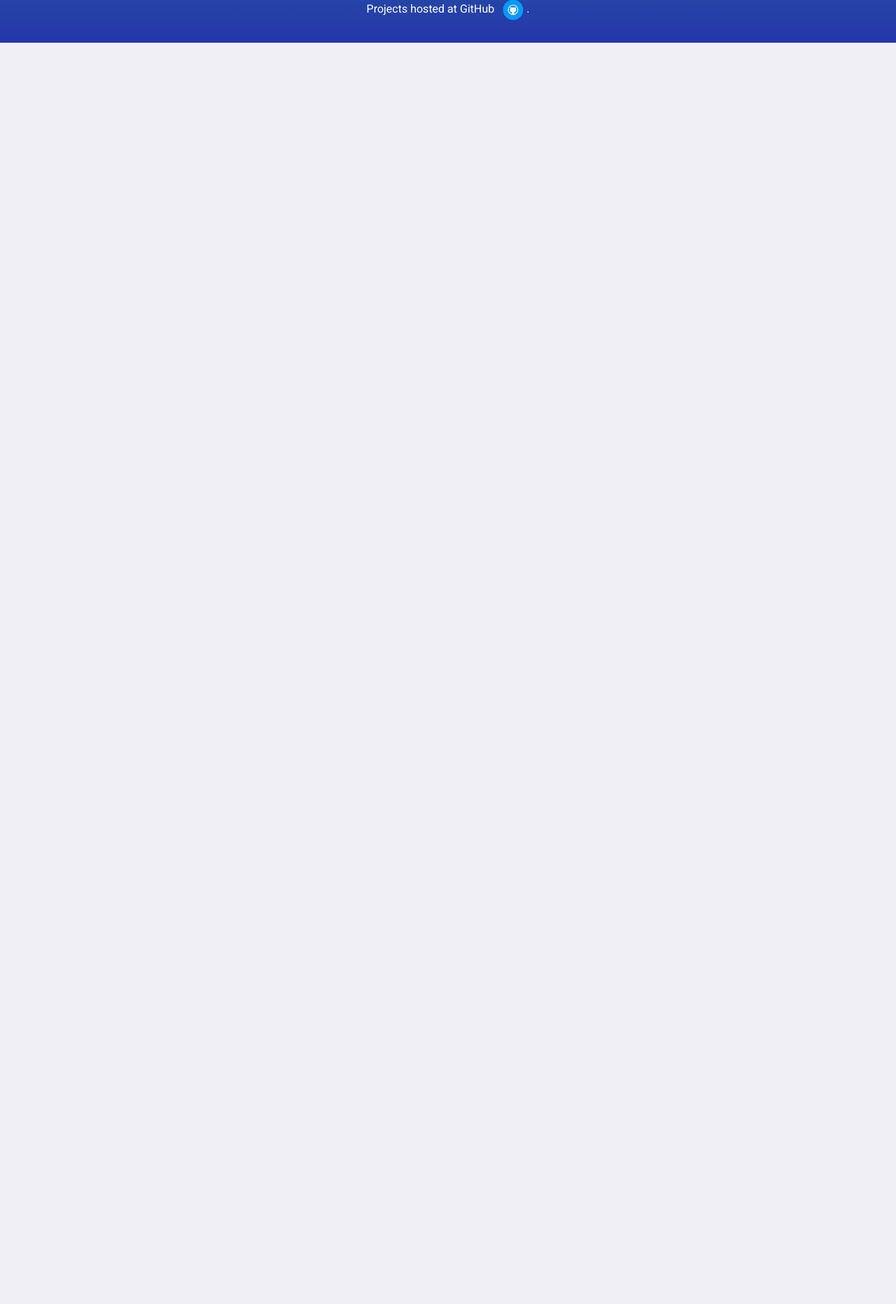
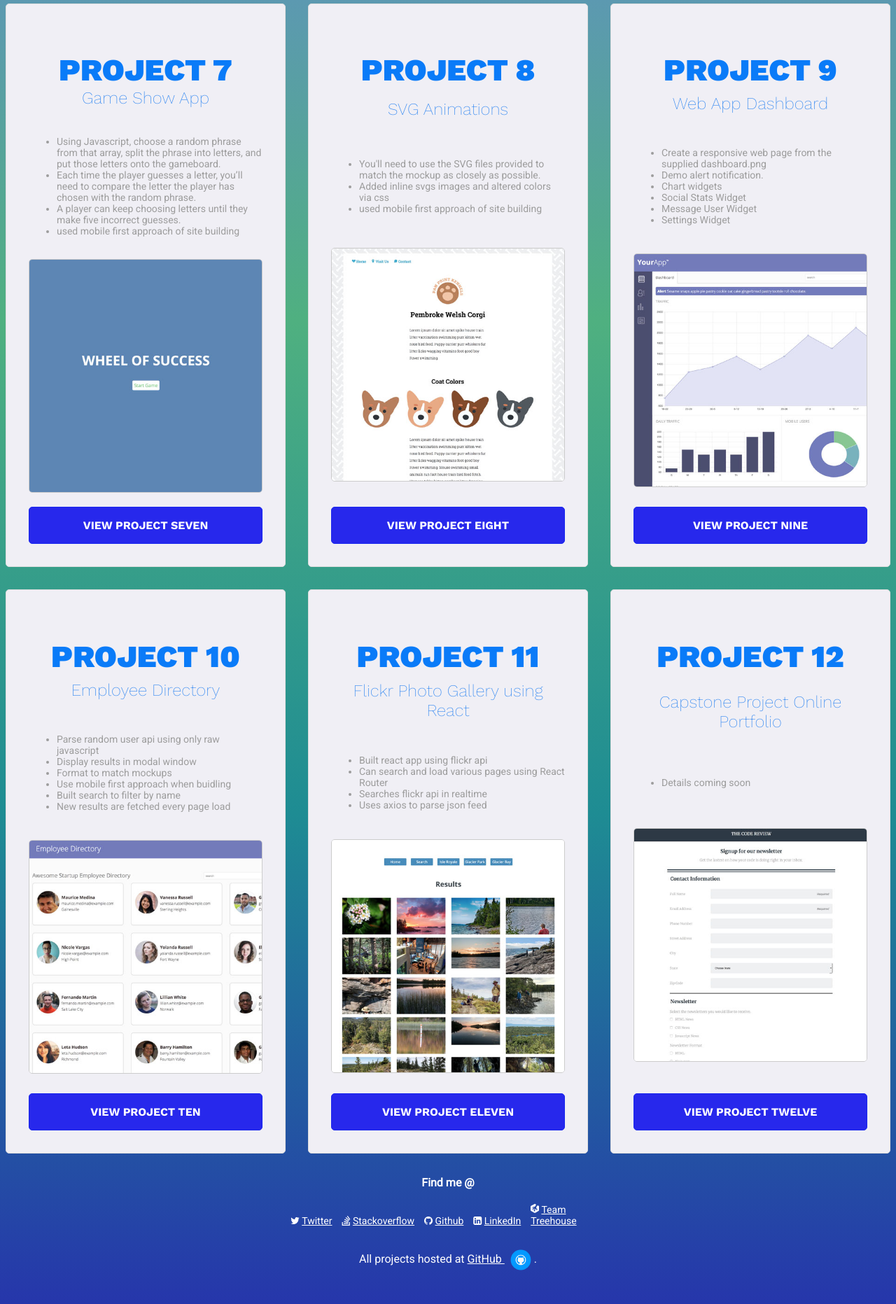
Before and after one commit to digitalbart/project-12-online-portfolio, a PHP site: page / in a window 1280 px wide. Shown: the part 1832-3695 px from the top of the page at 70% size. Before the commit the page ends 1893 px from the top, so only its background shows below. Run offline with PHP 8.4, Linux system fonts and the light colour scheme; some libraries are stand-ins or nearby versions.

Commit message:
various updates
add project images, began working on isotope for filtering via js

```diff
--- a/css/styles.css
+++ b/css/styles.css
@@ -1,6 +1,6 @@
 /**
  * ===================================
- *  style sheet for portfolio
+ *  style sheet for portfolio online final project
  *
  * author: Brian Barthold
  * url: https://www.digitalbart.com/projects/
@@ -33,7 +33,7 @@ background: linear-gradient(0deg, rgba(38,54,171,1) 0%, rgba(30,140,147,1) 19%,
         grid-template-columns: 1fr;
         grid-column-gap: 2rem;
         grid-row-gap: 2rem;
-		max-width: 1280px;
+		max-width: 1680px;
 		margin: 1em auto;
         align-items: center;
         justify-content: center;
@@ -47,7 +47,7 @@ background: linear-gradient(0deg, rgba(38,54,171,1) 0%, rgba(30,140,147,1) 19%,
 		display: flex;
 		flex-direction: column;
 		height: 100%;
-		justify-content: space-around;
+		justify-content: space-between;
 		padding: 1rem;
 		position: relative;
 		text-align: center;
@@ -91,7 +91,7 @@ background: linear-gradient(0deg, rgba(38,54,171,1) 0%, rgba(30,140,147,1) 19%,
         display: inline-block;
         font-family: 'work sans';
         font-weight: 700;
-        margin: auto 1em 1em;
+        /*margin: auto 1em 1em;*/
         padding: 1em 2em;
         position: relative;
         text-decoration: none;
@@ -118,6 +118,24 @@ background: linear-gradient(0deg, rgba(38,54,171,1) 0%, rgba(30,140,147,1) 19%,
     	font-size: 400%;
     }
 
+    img {
+        max-width: 100%;
+        border: 1px solid #ccc;
+        border-radius: 5px;
+        margin: 1rem 0;
+        position: relative;
+        transition: all 1s;
+    }
+
+    a {
+        overflow: hidden;
+    }
+
+    a img:hover {
+        transform: scale(1.2);
+    }
+
+
     footer {
     	margin: 2em;
     	text-align: center;
@@ -129,20 +147,57 @@ background: linear-gradient(0deg, rgba(38,54,171,1) 0%, rgba(30,140,147,1) 19%,
     }
 
     footer img {
-    	max-height: 30px;
-    	vertical-align: middle;
-    	padding-left: 0.5em;
-    	padding-right: 0.25em;
+        max-height: 30px;
+        padding-left: 0.5em;
+        padding-right: 0.25em;
+        vertical-align: middle;
+        border: 0;
+        width: auto;
+        max-width: 50px;
+    }
+
+    .logo-icon {
+        max-width: 12px;
+        fill: #fff;
+    }
+
+    i.fa {
+        color: #fff;
+    }
+
+    .list-inline  {
+        list-style: none none;
+        text-align: center;
+        padding-left: 0;
+    }
+
+    .list-inline > li {
+        display: inline-block;
+        padding-right: 5px;
+        padding-left: 5px;
+    }
+
+    @media (min-width: 500px) {
+
+        .grid div {
+            padding: 2rem;
+        }
     }
 
     @media (min-width: 675px) {
 		.grid {
 			grid-template-columns: repeat(2, 1fr);
 		}
+        .grid div {
+            padding: 1.25rem;
+        }
 	}
 
     @media (min-width: 1100px) {
 		.grid {
 			grid-template-columns: repeat(3, 1fr);
 		}
+        .grid div {
+            padding: 2rem;
+        }
 	}
--- a/index.html
+++ b/index.html
@@ -5,7 +5,6 @@
     <meta name="viewport" content="width=device-width, initial-scale=1">
     <meta http-equiv="Content-Type" content="text/html; charset=utf-8" />
     <meta name="keywords" content="I am a web developer, who resides in Northwest Indiana. During the day I work at The Grossbauer Group developing custom websites and web applications. " />
-    <link href="css/bootstrap.css" rel='stylesheet' type='text/css' />
     <link rel="stylesheet" href="//maxcdn.bootstrapcdn.com/font-awesome/4.3.0/css/font-awesome.min.css">
     <!-- Custom Theme files -->
     <link href="css/styles.css" rel='stylesheet' type='text/css' />
@@ -37,16 +36,17 @@
     </header>
     <main>
         <div class="grid">
-            <div>
+            <div class="project">
                 <h2>Project 1</h2>
                 <h3>Peronal Portfolio</h3>
                 <ul>
                 	<li>simple single page portfolio exercise for team treehouse</li>
     				<li>built using mockups provided as png</li>
                 </ul>
+                <a href="./1/"><img src="images/project-1.jpg" alt="Project One"></a>
                 <a class="button" href="./1/">View Project One</a>
             </div>
-            <div>
+            <div class="project">
                 <h2>Project 2</h2>
                 <h3>Responsive Layout</h3>
                 <ul>
@@ -54,9 +54,10 @@
     				<li>built using mockups provided as png</li>
     				<li>used mobile first approach of site building</li>
                 </ul>
+                <a href="./2/"><img src="images/project-2.jpg" alt="Project Two"></a>
                 <a class="button" href="./2/">View Project Two</a>
             </div>
-            <div>
+            <div class="project">
                 <h2>Project 3</h2>
                 <h3>Online Registration Form</h3>
                 <ul>
@@ -65,9 +66,10 @@
                 	<li>used mobile first approach of site building</li>
                 	<li>form styling with use of psuedo elements and placeholders</li>
                 </ul>
+                <a href="./3/"><img src="images/project-3.jpg" alt="Project Three"></a>
                 <a class="button" href="./3/">View Project Three</a>
             </div>
-            <div>
+            <div class="project">
                 <h2>Project 4</h2>
                 <h3>Online Photo Gallery Lightbox</h3>
                 <ul>
@@ -75,9 +77,10 @@
                 	<li>built using mockups provided as pngs</li>
                 	<li>keyword search, with captions and lightbox</li>
                 </ul>
+                <a href="./4/"><img src="images/project-4.jpg" alt="Project Four"></a>
                 <a class="button" href="./4/">View Project Four</a>
             </div>
-            <div>
+            <div class="project">
                 <h2>Project 5</h2>
                 <h3>Web Style Guide</h3>
                 <ul>
@@ -86,9 +89,10 @@
                 	<li>made with SASS using partials, variables, extends, and mixins to apply the styles and classes to the style guide page</li>
                 	<li><a href="./5/no_classes.html">no classes</a> uses same markup</li>
                 </ul>
+                <a href="./5/"><img src="images/project-5.jpg" alt="Project Five"></a>
                 <a class="button" href="./5/">View Project Five</a>
             </div>
-            <div>
+            <div class="project">
                 <h2>Project 6</h2>
                 <h3>Interactive Video Player</h3>
                 <ul>
@@ -98,9 +102,10 @@
                 	<li>Add the transcript below the video </li>
                 	<li>Highlight words as viedo plays</li>
                 </ul>
+                <a href="./6/"><img src="images/project-6.jpg" alt="Project Six"></a>
                 <a class="button" href="./6/">View Project Six</a>
             </div>
-            <div>
+            <div class="project">
                 <h2>Project 7</h2>
                 <h3>Game Show App</h3>
                 <ul>
@@ -109,9 +114,10 @@
 <li>A player can keep choosing letters until they make five incorrect guesses. </li>
                 	<li>used mobile first approach of site building</li>
                 </ul>
+                <a href="./7/"><img src="images/project-7.jpg" alt="Project Seven"></a>
                 <a class="button" href="./7/">View Project Seven</a>
             </div>
-            <div>
+            <div class="project">
                 <h2>Project 8</h2>
                 <h3>SVG Animations</h3>
                 <ul>
@@ -119,9 +125,10 @@
 					<li>Added inline svgs images and altered colors via css</li>
                 	<li>used mobile first approach of site building</li>
                 </ul>
+                <a href="./8/"><img src="images/project-8.jpg" alt="Project Eight"></a>
                 <a class="button" href="./8/">View Project Eight</a>
             </div>
-            <div>
+            <div class="project">
                 <h2>Project 9</h2>
                 <h3>Web App Dashboard</h3>
 				<ul>
@@ -132,9 +139,10 @@
 					<li>Message User Widget</li>
 					<li>Settings Widget</li>
 				</ul>
+                <a href="./9/"><img src="images/project-9.jpg" alt="Project Nine"></a>
 				<a class="button" href="./9/">View Project Nine</a>
             </div>
-            <div>
+            <div class="project">
                 <h2>Project 10</h2>
                 <h3>Employee Directory</h3>
                 <ul>
@@ -145,9 +153,10 @@
                     <li>Built search to filter by name</li>
                     <li>New results are fetched every page load</li>
                 </ul>
+                <a href="./10/"><img src="images/project-10.jpg" alt="Project Ten"></a>
                 <a class="button" href="./10/">View Project Ten</a>
             </div>
-            <div>
+            <div class="project">
                 <h2>Project 11</h2>
                 <h3>Flickr Photo Gallery using React</h3>
                <ul>
@@ -156,21 +165,33 @@
                     <li>Searches flickr api in realtime</li>
                     <li>Uses axios to parse json feed</li>
                 </ul>
+                <a href="./11/"><img src="images/project-11.jpg" alt="Project Eleven"></a>
                 <a class="button" href="http://p11.digitalbart.com/">View Project Eleven</a>
             </div>
-            <div>
+            <div class="project">
                 <h2>Project 12</h2>
-                <h3>Not Started</h3>
+                <h3>Capstone Project Online Portfolio</h3>
                <ul>
                 	<li>Details coming soon</li>
                 </ul>
-                <a class="button" href="./9/">View Project Twelve</a>
+                <a href="./12/"><img src="images/project-3.jpg" alt="Project Twelve"></a>
+                <a class="button" href="./12/">View Project Twelve</a>
             </div>
         </div>
     </main>
     <footer>
-    	<p>Projects hosted at <a class="button" href="https://github.com/digitalbart/">GitHub <img src="./1/images/github.svg" alt="Github"></a>.</p>
+        <h4>Find me @</h4>
+        <ul class="list-inline">
+                      <li><i class="fa fa-twitter"></i> <a href="http://www.twitter.com/digitalbart">Twitter</a></li>
+        <li><i class="fa fa-stack-overflow"></i> <a href="http://stackoverflow.com/users/323721/digitalbart">Stackoverflow</a></li>
+        <li><i class="fa fa-github"></i>  <a href="http://www.github.com/digitalbart">Github</a></li>
+        <li><i class="fa fa-linkedin-square"></i>  <a href="https://www.linkedin.com/in/brianbarthold">LinkedIn</a></li>
+        <li>   <svg class="logo-icon header-nav-item-logo-icon" alt="Treehouse" preserveAspectRatio="xMinYMin meet" viewBox="0 0 30 32"><g id="logo-icon"><path d="M26.5 5.9c-1.1-0.6-2.8 0.4-3.9 2.2l-1.9 3.2c-0.7 1.3-0.6 3 0.3 4.2l0.1 0.1c0.9 1.2 2.1 2.4 2.4 2.8 0.2 0.2 0.4 0.5 0.5 0.9 0.3 1.1-0.3 2.3-1.5 2.6 -1.1 0.3-2.3-0.3-2.7-1.5 -0.1-0.3-0.1-0.6-0.1-0.8 0.1-0.5-0.1-1.2-0.8-2 -0.7-0.7-2.1 0.7-2.5 2.1v0.1c-0.4 1.4-0.7 2.7-0.6 2.8 0.1 0.1 0.1 0.1 0.1 0.2 0.6 1.2 0.2 2.6-1 3.2 -1.2 0.6-2.7 0.2-3.3-1s-0.2-2.6 1-3.2c0.1 0 0.1-0.1 0.2-0.1 0.1 0 0.3-0.6 0.6-1.4 0.2-0.7 0.3-1 0.4-1.3 0.1-0.4 0.3-1.4 0.2-1.8 -0.1-0.5-0.6-0.5-1.2-0.2 -0.3 0.2-0.9 0.7-1.1 0.9 -0.5 0.4-0.9 1-1.1 1.5 -0.1 0.2-0.3 0.5-0.5 0.7 -0.9 0.7-2.3 0.6-3-0.3 -0.7-0.9-0.6-2.2 0.3-3 0.3-0.2 0.6-0.4 0.9-0.4 0.5-0.1 2.4-1.2 3.5-2 0.2-0.1 0.5-0.4 0.6-0.5 0.3-0.4 0-0.7-0.3-0.7 -0.9 0.1-1.9 0.2-2.1 0.5 -0.1 0.1-0.2 0.3-0.4 0.4 -0.9 0.6-2.1 0.4-2.7-0.4 -0.6-0.8-0.4-2 0.4-2.6 0.4-0.3 0.8-0.4 1.2-0.4 0.7 0 2.5 0.4 4 0.1l0.4-0.1c1.5-0.3 3.3-1.6 4-2.9 0 0 0.7-1.2 1.6-2.7 0.9-1.5 0.8-3.2-0.1-3.7l-1.7-1c-0.9-0.5-2.3-0.5-3.2 0L1.6 7C0.7 7.5 0 8.6 0 9.6v12.8c0 1 0.7 2.2 1.6 2.7l11.9 6.5c0.9 0.5 2.3 0.5 3.2 0l11.8-6.5c0.9-0.5 1.6-1.7 1.6-2.7V9.6c0-1-0.7-2.2-1.6-2.7C26.5 5.9 28.5 7 26.5 5.9z"></path></g>
+        </svg>  <a href="https://teamtreehouse.com/brianbarthold">Team Treehouse</a></li>
+        </ul>
+    	<p>All projects hosted at <a href="https://github.com/digitalbart/">GitHub <img src="./1/images/github.svg" alt="Github"></a>.</p>
     </footer>
+    <script src="https://unpkg.com/isotope-layout@3/dist/isotope.pkgd.min.js"></script>
 </body>
 
 </html>
```
Also changed, not shown: js/script.js (added, +9 -0 lines), images/project-1.jpg (added), images/project-10.jpg (added), images/project-11.jpg (added), images/project-2.jpg (added), images/project-3.jpg (added), images/project-4.jpg (added), images/project-5.jpg (added), images/project-6.jpg (added), images/project-7.jpg (added), images/project-8.jpg (added), images/project-9.jpg (added).
